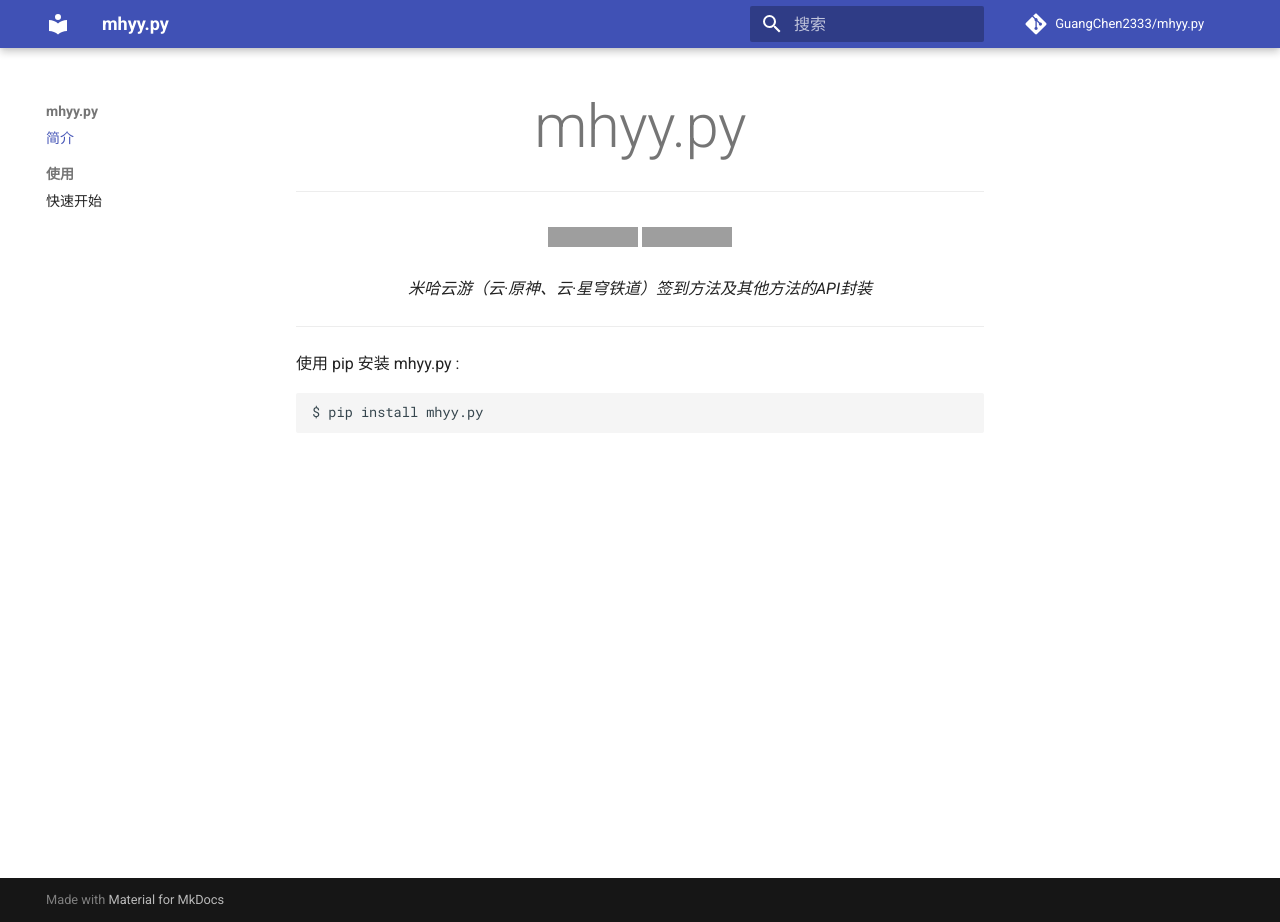
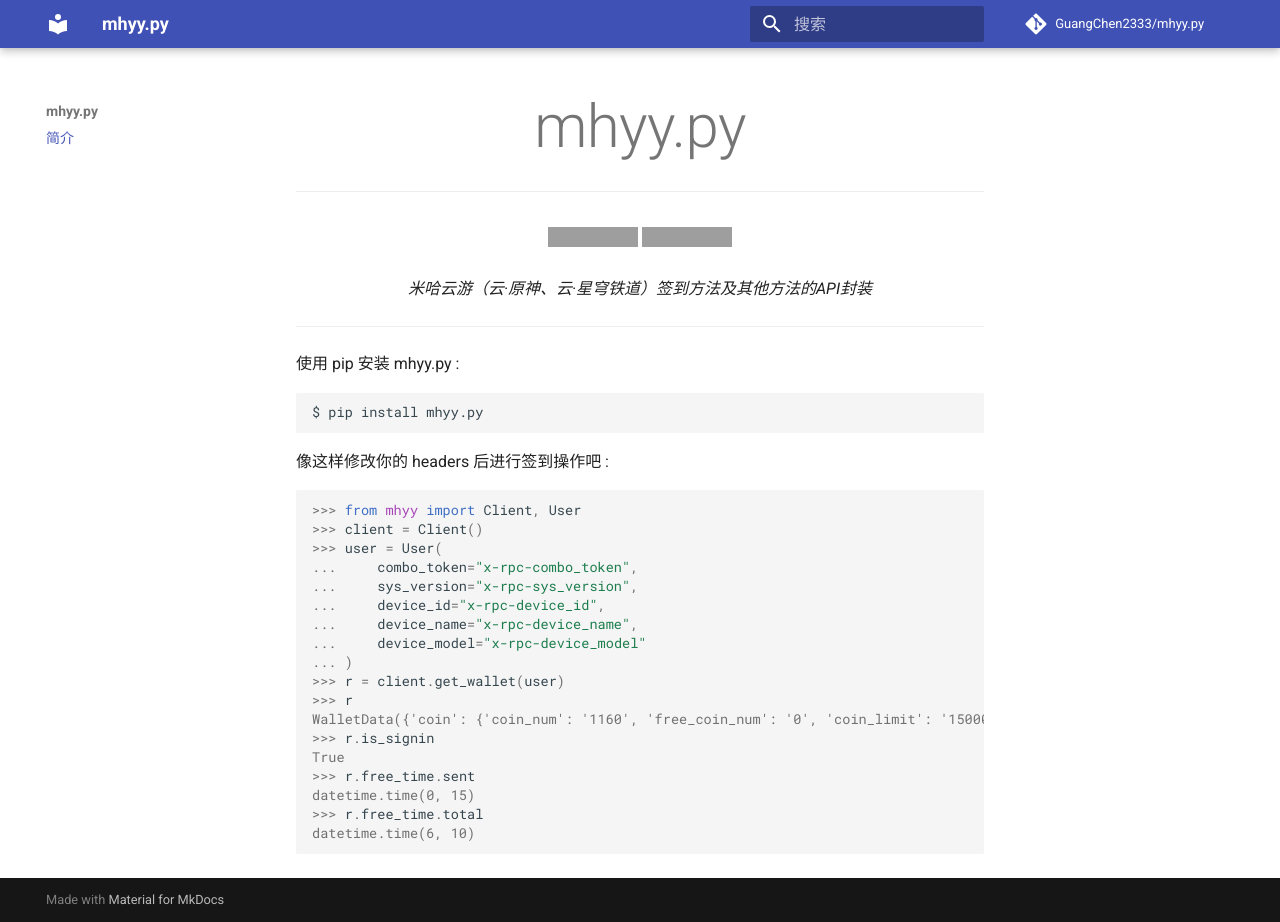
Before and after one commit to Mooneze/mhyy.py, an MkDocs documentation site: the page built from docs/index.md, in a window 1280 px wide and 922 px high. Built offline with MkDocs 1.6.1 and Material for MkDocs 9.7.7, drawn with Linux system fonts in a browser that asks for light colours; comment, search, counter and statistics services are not loaded; grey boxes are pictures that could not be loaded.

Commit message:
Add highlight to document

````diff
--- a/docs/index.md
+++ b/docs/index.md
@@ -22,3 +22,26 @@
 ```shell
 $ pip install mhyy.py
 ```
+
+像这样修改你的 headers 后进行签到操作吧 :
+
+```pycon
+>>> from mhyy import Client, User
+>>> client = Client()
+>>> user = User(
+...     combo_token="x-rpc-combo_token",
+...     sys_version="x-rpc-sys_version",
+...     device_id="x-rpc-device_id",
+...     device_name="x-rpc-device_name",
+...     device_model="x-rpc-device_model"
+... )
+>>> r = client.get_wallet(user)
+>>> r
+WalletData({'coin': {'coin_num': '1160', 'free_coin_num': '0', 'coin_limit': '150000', 'exchange': '10'}, ...)
+>>> r.is_signin
+True
+>>> r.free_time.sent
+datetime.time(0, 15)
+>>> r.free_time.total
+datetime.time(6, 10)
+```
--- a/mkdocs.yml
+++ b/mkdocs.yml
@@ -19,5 +19,11 @@
 # Navigation
 nav:
   - 简介: index.md
-  - 使用:
-      - 快速开始: usage/quick_start.md
+#  - 使用:
+#      - 快速开始: usage/quick_start.md
+
+# noinspection YAMLSchemaValidation
+markdown_extensions:
+  - pymdownx.highlight:
+      use_pygments: true
+  - pymdownx.superfences
````
